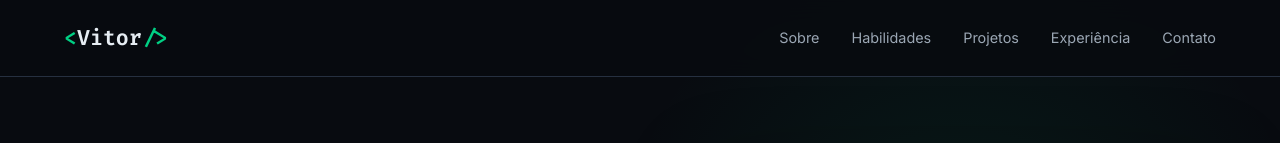
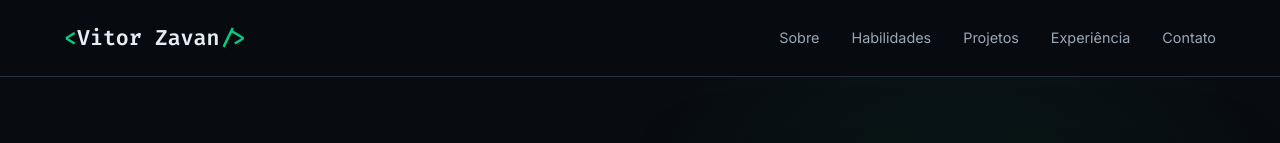
Before and after one commit to Zavan7/repositorio_rpa, a plain HTML site: page index.html in a window 1280 px wide. Shown: the top 143 px of the page. Drawn offline with Linux system fonts and the light colour scheme.

Commit message:
image title

```diff
--- a/index.html
+++ b/index.html
@@ -28,7 +28,7 @@
     <header class="header">
       <nav class="navbar container">
         <a href="#inicio" class="logo">
-          <span>&lt;</span>Vitor<span>/&gt;</span>
+          <span>&lt;</span>Vitor Zavan<span>/&gt;</span>
         </a>
 
         <ul class="menu">
```
